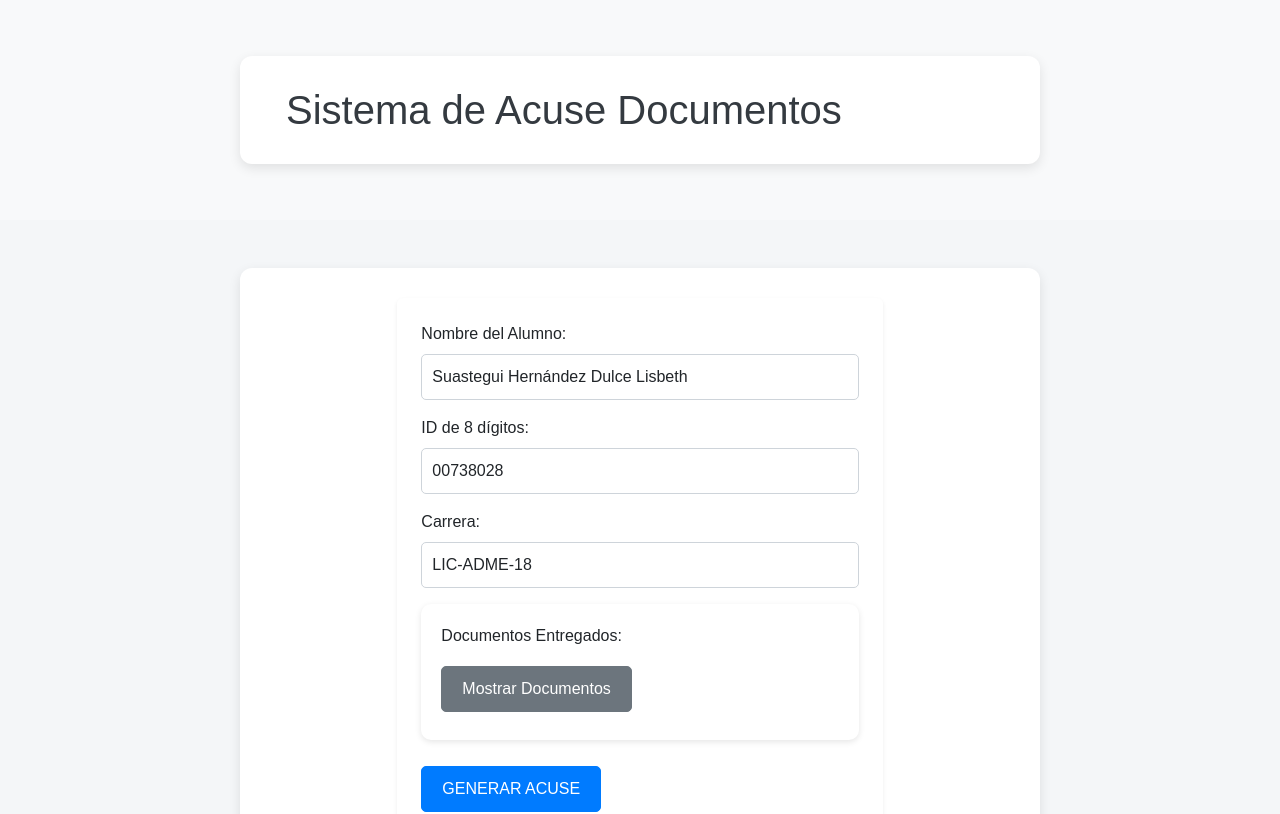
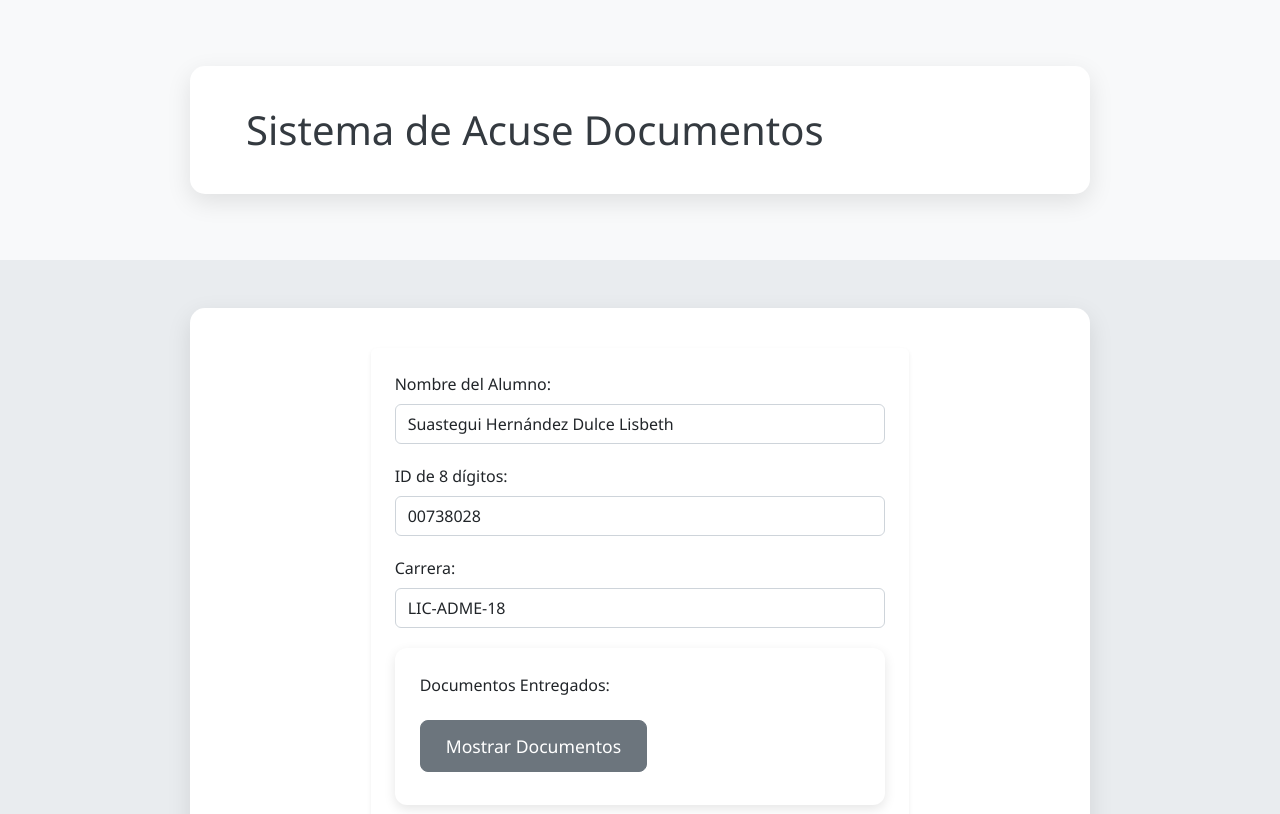
Before and after one commit to javiermenesescampos1232/SistemaAcuseUnid, a React (Create React App) app: page / in a window 1280 px wide. Shown: the top 814 px of the page. Built offline with nearby package versions, Linux system fonts and the light colour scheme.

Commit message:
nuevo camio al diseño del sistema

```diff
--- a/src/App.css
+++ b/src/App.css
@@ -1,50 +1,53 @@
-/* App.css */
+
 
 body {
-  background-color: #f4f6f8;
-  font-family: 'Arial', sans-serif;
+  background-color: #e9ecef;
+  font-family: 'Segoe UI', Tahoma, Geneva, Verdana, sans-serif;
 }
 
 .container {
-  max-width: 800px;
-  margin: 40px auto;
-  padding: 30px;
+  max-width: 900px;
+  margin: 50px auto;
+  padding: 40px;
   background-color: #ffffff;
-  border-radius: 12px;
-  box-shadow: 0 4px 12px rgba(0, 0, 0, 0.1);
+  border-radius: 15px;
+  box-shadow: 0 8px 24px rgba(0, 0, 0, 0.1);
 }
 
 h1 {
   text-align: center;
-  margin-bottom: 30px;
+  margin-bottom: 40px;
   color: #343a40;
+  font-size: 2.5em;
 }
 
 .form-group {
   background-color: #ffffff;
-  padding: 20px;
-  border-radius: 10px;
-  box-shadow: 0 2px 6px rgba(0, 0, 0, 0.1);
-  margin-bottom: 20px;
+  padding: 25px;
+  border-radius: 12px;
+  box-shadow: 0 4px 12px rgba(0, 0, 0, 0.1);
+  margin-bottom: 25px;
 }
 
 .form-control {
-  margin-bottom: 15px;
-  padding: 10px;
+  margin-bottom: 20px;
+  padding: 12px;
   border: 1px solid #ced4da;
-  border-radius: 5px;
+  border-radius: 6px;
+  transition: border-color 0.3s, box-shadow 0.3s;
 }
 
 .form-control:focus {
-  border-color: #80bdff;
+  border-color: #66afe9;
   outline: 0;
-  box-shadow: 0 0 5px rgba(128, 189, 255, 0.5);
+  box-shadow: 0 0 10px rgba(102, 175, 233, 0.6);
 }
 
 .btn-primary {
   background-color: #007bff;
   border-color: #007bff;
   color: #ffffff;
+  transition: background-color 0.3s, border-color 0.3s;
 }
 
 .btn-primary:hover {
@@ -56,6 +59,7 @@ h1 {
   background-color: #6c757d;
   border-color: #6c757d;
   color: #ffffff;
+  transition: background-color 0.3s, border-color 0.3s;
 }
 
 .btn-secondary:hover {
@@ -64,15 +68,15 @@ h1 {
 }
 
 .btn {
-  margin-top: 10px;
-  padding: 10px 20px;
-  border-radius: 5px;
-  transition: background-color 0.3s, border-color 0.3s;
+  margin-top: 15px;
+  padding: 12px 25px;
+  border-radius: 8px;
+  font-size: 1.1em;
 }
 
 @media (max-width: 768px) {
   .container {
-    padding: 20px;
+    padding: 30px;
   }
 }
 
@@ -87,9 +91,42 @@ h1 {
   list-style-type: none;
   padding-left: 0;
   white-space: nowrap;
+  margin-top: 20px;
 }
 
 .documentos-lista .list-group-item {
   flex: 0 0 auto;
-  margin-right: 10px;
+  margin-right: 15px;
+  padding: 15px;
+  background-color: #f8f9fa;
+  border: 1px solid #dee2e6;
+  border-radius: 6px;
+  box-shadow: 0 2px 6px rgba(0, 0, 0, 0.1);
+  transition: background-color 0.3s, box-shadow 0.3s;
 }
+
+.documentos-lista .list-group-item:hover {
+  background-color: #e2e6ea;
+  box-shadow: 0 4px 12px rgba(0, 0, 0, 0.2);
+}
+
+.label {
+  font-size: 1.1em;
+  color: #495057;
+  margin-bottom: 10px;
+  display: block;
+}
+
+input[type="text"],
+input[type="email"],
+select {
+  width: 100%;
+  height: 40px;
+}
+
+.logo {
+  display: block;
+  margin: 0 auto 30px auto;
+  width: 150px;
+  height: auto;
+}
--- a/src/App.js
+++ b/src/App.js
@@ -86,12 +86,12 @@ const App = () => {
       Para el Campus
     `;
 
-    // Configuración de PDF
+
     const doc = new jsPDF();
     const splitText = doc.splitTextToSize(acuseTemplate, 180);
     doc.text(splitText, 10, 10);
 
-    // Descarga del PDF
+    // Descarga del PDFS
     doc.save('acuse_documento.pdf');
   };
 
```
